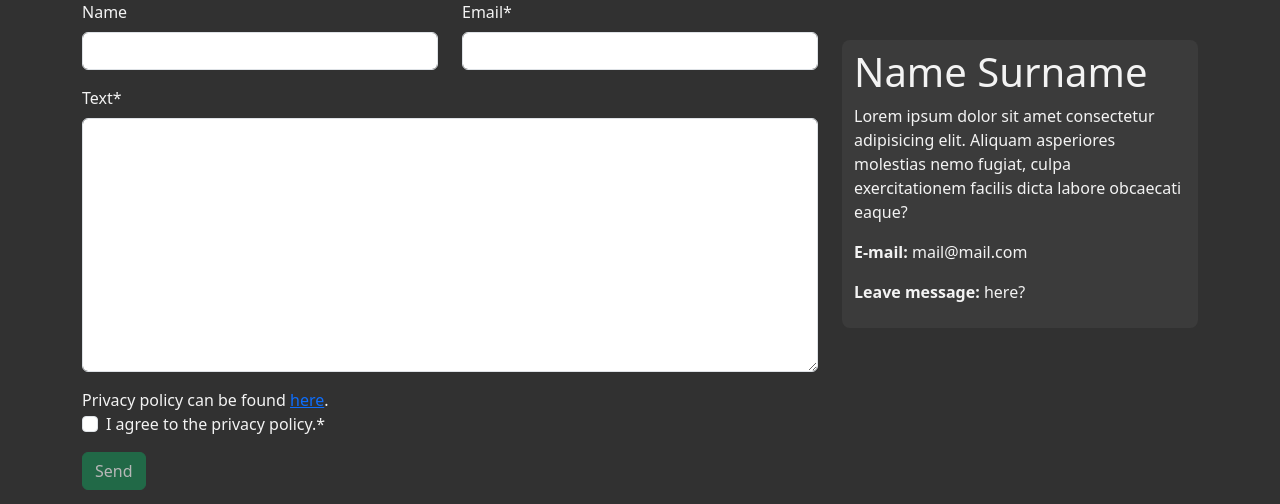
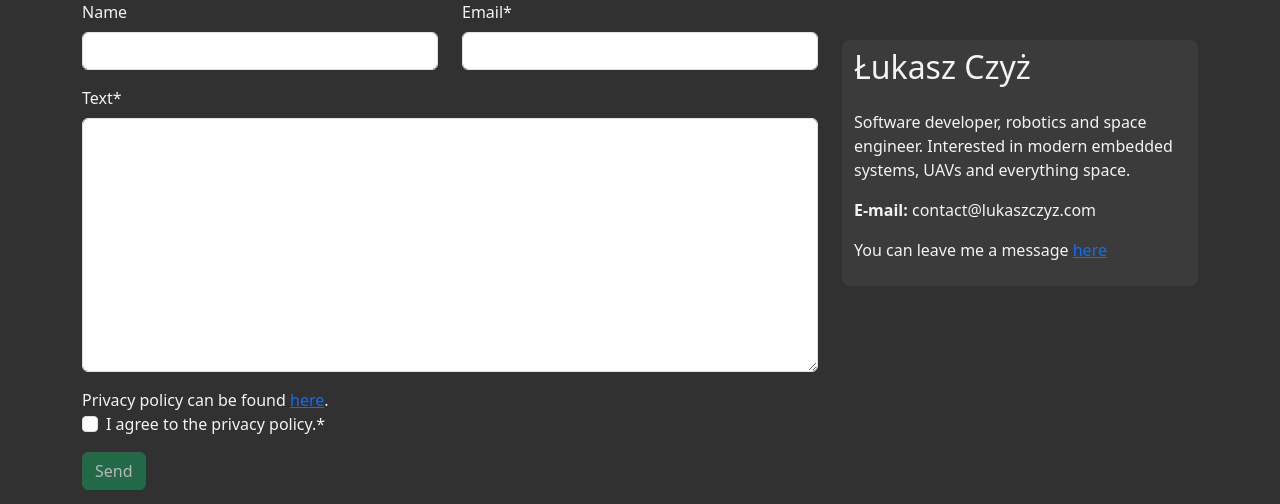
Before and after one commit to czyzlukasz/lukaszczyzdotcom, a Django app: page /contact/ in a window 1280 px wide. Shown: the part 56-560 px from the top of the page. Run offline with Django 4.2, Linux system fonts and the light colour scheme; some libraries are stand-ins or nearby versions.

Commit message:
Updated about page

```diff
--- a/landing_page/templates/landing_page/about.html
+++ b/landing_page/templates/landing_page/about.html
@@ -1,16 +1,12 @@
 <div class="container about">
-    <h1>Name Surname</h1>
+    <h2>Łukasz Czyż</h2>
     <p>
-        Lorem ipsum dolor sit amet consectetur adipisicing elit. Aliquam
-        asperiores
-        molestias nemo fugiat, culpa exercitationem facilis dicta labore
-        obcaecati
-        eaque?
+        Software developer, robotics and space engineer. Interested in modern embedded systems, UAVs and everything space.
     </p>
     <p>
-        <b>E-mail:</b> mail@mail.com
+        <b>E-mail:</b> contact@lukaszczyz.com
     </p>
     <p>
-        <b>Leave message:</b> here?
+        You can leave me a message <a href="{% url 'landing_page:contact' %}">here</a>
     </p>
 </div>
```
